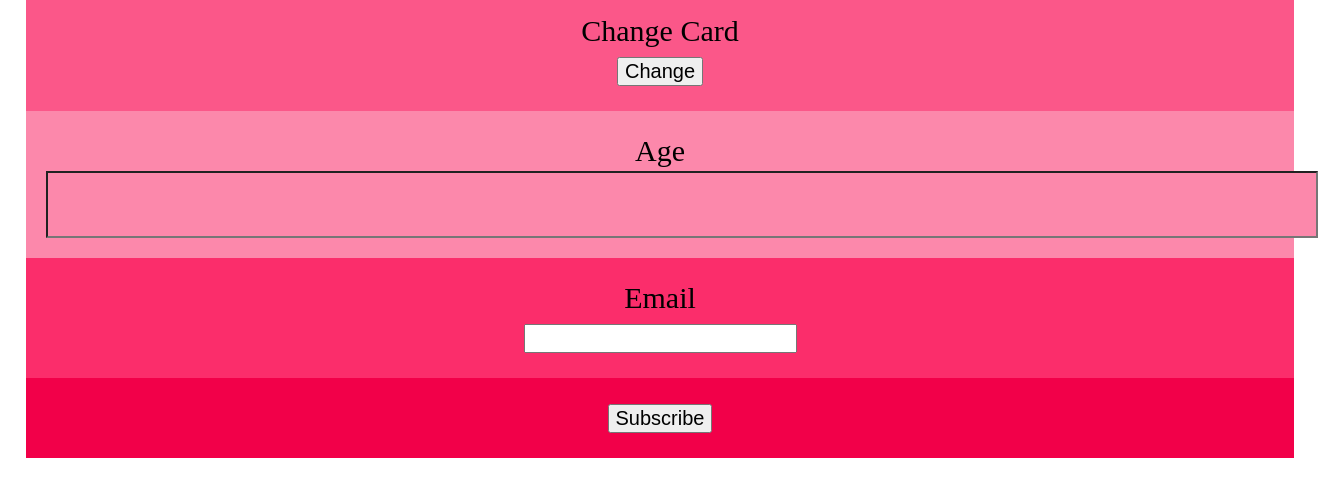
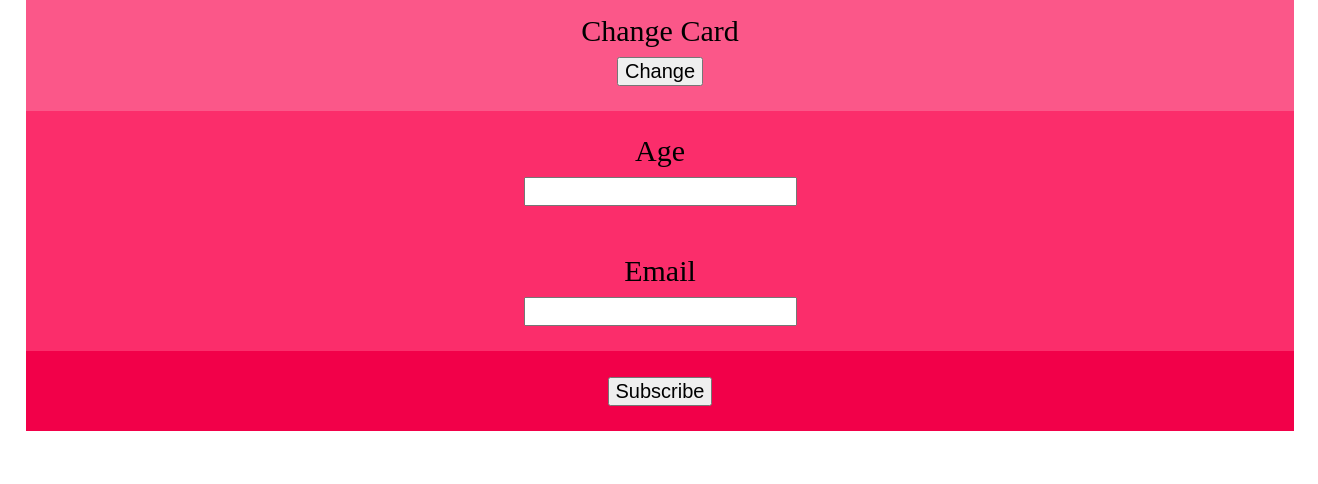
Before and after one commit to Darrentan88/Project-1-Onboarding, a plain HTML site: page index.html in a window 1280 px wide. Shown: the part 1080-1564 px from the top of the page, 1318 px wide, since content can reach past the window. After the commit the page ends 1537 px from the top, so only its background shows below. Drawn offline with nearby package versions, Linux system fonts and the light colour scheme.

Commit message:
Update index.html

```diff
--- a/index.html
+++ b/index.html
@@ -20,10 +20,10 @@
      <label for="Change image">Change Card</label>
        <input type="button" onclick="changeImage()" value="Change" />
      </li>
-     <li id="age">
-       <label for="age">Age</label>
-       <input type="age" name="age" id="age" pattern="[0-9]+" />
-     </li>
+      <li id="input-email">
+        <label for="email">Age</label>
+        <input type="email" name="email" id="email" pattern="[0-9]+" />
+      </li>
       <li id="input-email">
         <label for="email">Email</label>
         <input type="email" name="email" id="email" pattern="^.+@.+$" />
```
